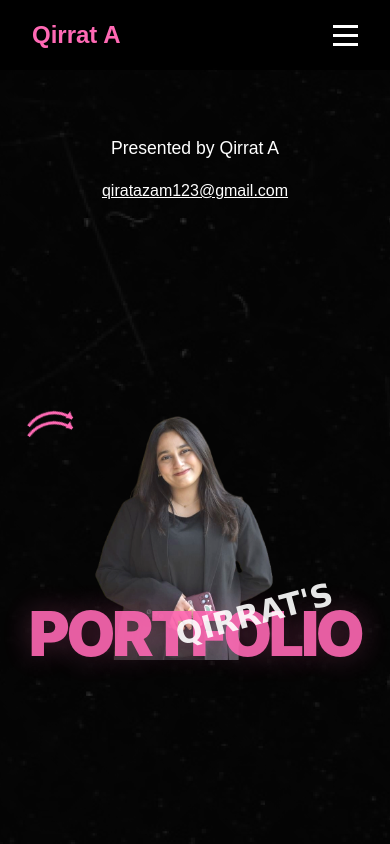
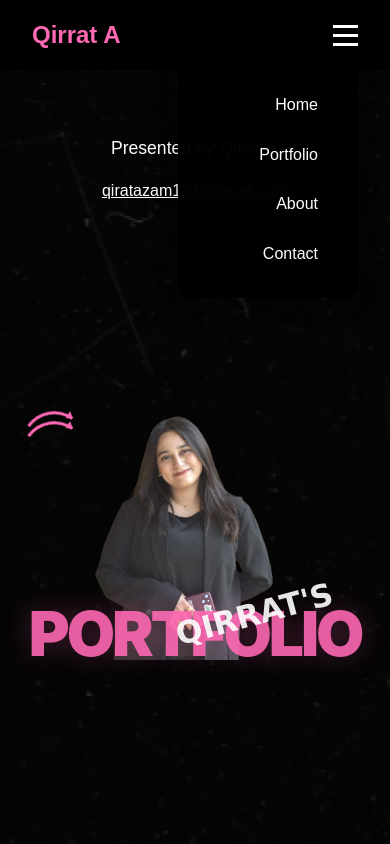
Before and after one commit to Qirrat098/Project-Design, a React (Vite) app: page / in a window 390 px wide. Both pictures are taken after a click on the element 345 px from the left and 35 px from the top of the page. Shown: the top 844 px of the page. Built offline with nearby package versions, Linux system fonts and the light colour scheme; a web font is replaced by a local one.

Commit message:
Responsiveness

```diff
--- a/src/components/Navbar.css
+++ b/src/components/Navbar.css
@@ -56,10 +56,25 @@ html {
   transition: 0.3s;
 }
 
-/* Responsive Design */
 @media (max-width: 768px) {
   .nav-menu {
     display: none;
+    position: absolute;
+    top: 60px;
+    right: 2rem;
+    background: rgba(0,0,0,0.98);
+    flex-direction: column;
+    gap: 1.5rem;
+    padding: 2rem 2.5rem;
+    border-radius: 12px;
+    box-shadow: 0 4px 24px rgba(0,0,0,0.2);
+    z-index: 2000;
+    min-width: 180px;
+    align-items: flex-end;
+  }
+
+  .nav-menu.active {
+    display: flex;
   }
 
   .nav-toggle {
--- a/src/components/Navbar.jsx
+++ b/src/components/Navbar.jsx
@@ -1,34 +1,41 @@
-import "./Navbar.css"
+import React, { useState } from "react";
+import "./Navbar.css";
 
 function Navbar() {
+  const [menuOpen, setMenuOpen] = useState(false);
+
   return (
     <nav className="navbar">
       <div className="nav-container">
         <div className="nav-logo">
           <span>Qirrat A</span>
         </div>
-        <ul className="nav-menu">
+        <ul className={`nav-menu${menuOpen ? " active" : ""}`}>
           <li>
-            <a href="#hero">Home</a>
+            <a href="#hero" onClick={() => setMenuOpen(false)}>Home</a>
           </li>
           <li>
-            <a href="#portfolio">Portfolio</a>
+            <a href="#portfolio" onClick={() => setMenuOpen(false)}>Portfolio</a>
           </li>
           <li>
-            <a href="#about">About</a>
+            <a href="#about" onClick={() => setMenuOpen(false)}>About</a>
           </li>
           <li>
-            <a href="#contact">Contact</a>
+            <a href="#contact" onClick={() => setMenuOpen(false)}>Contact</a>
           </li>
         </ul>
-        <div className="nav-toggle">
+        <div
+          className="nav-toggle"
+          onClick={() => setMenuOpen((open) => !open)}
+          aria-label="Toggle menu"
+        >
           <span></span>
           <span></span>
           <span></span>
         </div>
       </div>
     </nav>
-  )
+  );
 }
 
-export default Navbar
+export default Navbar;
--- a/src/pages/Home.css
+++ b/src/pages/Home.css
@@ -722,6 +722,7 @@ body, html {
   .about-description {
     width: 95%;
     text-align: center;
+    margin-left: 20px;
   }
 }
 
@@ -844,6 +845,7 @@ body, html {
   color: white;
 }
 .Certificate-item1 {
+  width: 120%;
   display: flex;
   align-items: center;
   gap: 0.5rem;
@@ -907,6 +909,7 @@ body, html {
   color: #ff69b4;
   font-size: 1.2rem;
   font-weight: bold;
+  margin-top: -30px;
 }
 
 .highlighted-text {
@@ -1338,11 +1341,16 @@ body, html {
     padding: 2rem 0;
   }
 
-  .experience-card {
-    padding: 1.5rem;
-    margin: 0 0.5rem;
-  }
-
+   .experience-card {
+    margin: 0 1rem;
+    background: #e395bc;
+  border-radius: 30px;
+  height: 900px ;
+  max-width: 800px;
+  width: 100%;
+  position: relative;
+  z-index: 4;
+  }
   .experience-title {
     font-size: clamp(1.8rem, 10vw, 2.5rem);
   }
@@ -1354,7 +1362,11 @@ body, html {
   .job-title {
     font-size: 0.95rem;
   }
-
+   .job-responsibilities li {
+    font-weight: 400;
+    margin-left: -20px;
+    color: #000;
+  }
   .job-responsibilities li {
     font-size: 0.85rem;
   }
@@ -1667,7 +1679,8 @@ body, html {
 
 @media (max-width: 480px) {
   .skills {
-    padding: 2rem 0;
+    padding: 2rem 0 7rem;
+
   }
 
   .skills-card {
@@ -1678,7 +1691,24 @@ body, html {
   .skills-title {
     font-size: clamp(1.8rem, 10vw, 2.5rem);
   }
-
+    .speaker-img{
+    position: absolute;
+    top: 600px;      /* Adjust as needed */
+    left: -100px;     /* Adjust as needed */
+    width: 300px;     /* Adjust size as needed */
+    height: auto;
+    z-index: 7;
+    pointer-events: none;
+}
+  .skills-corner-img {
+  position: absolute;
+  top: -90px;      /* Adjust as needed */
+  left: 20px;     /* Adjust as needed */
+  width: 600px;   /* Adjust size as needed */
+  height: auto;
+  z-index: 7;
+  pointer-events: none;
+}
   .megaphone-svg {
     width: 60px;
     height: 40px;
@@ -2043,14 +2073,14 @@ body, html {
 
 @media (max-width: 480px) {
   .portfolio {
-    padding: 2rem 0;
+    padding: 5rem 0;
   }
  .allure{
   min-height: 80vw;
  }
   .project-image {
-  width: 117%;
-  height: 350px; /* Increase this value as needed */
+  width: 110%;
+  height: 320px; /* Increase this value as needed */
 
 }
 
```
